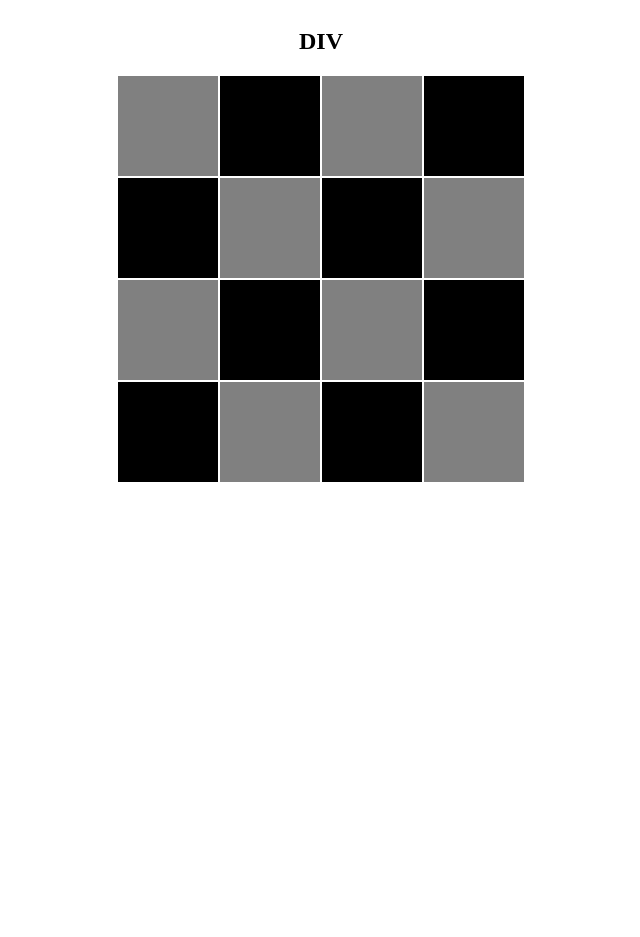
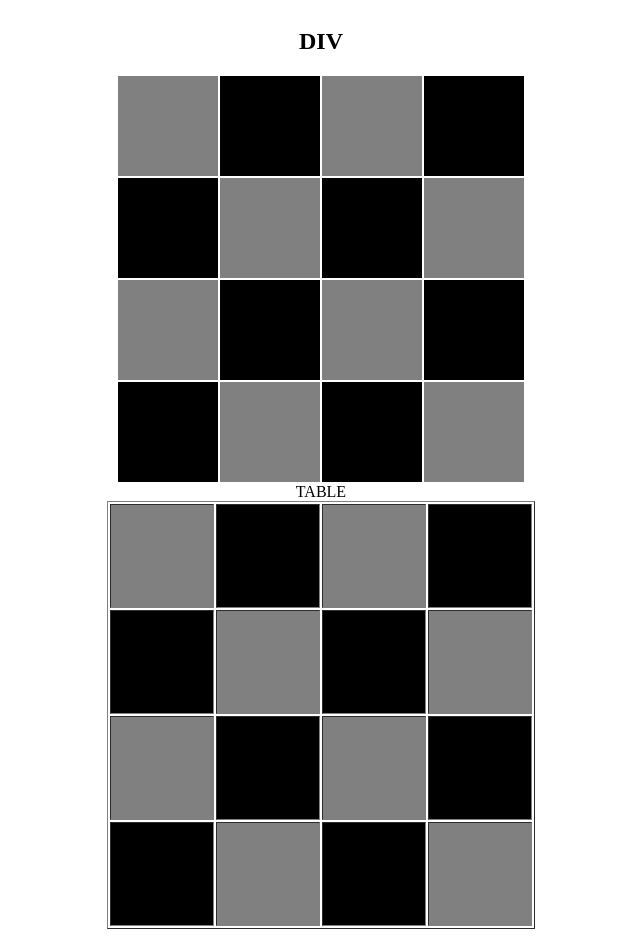
Before and after one commit to felixantoniocarvalho/TrilhaFrontEnd, a plain HTML site: page Desafio2/index-alex.html in a window 1280 px wide. Shown: the whole page, without its empty margins (319-959 px from the left). Before the commit the page ends 800 px from the top, so only its background shows below. Drawn offline with Linux system fonts and the light colour scheme.

Commit message:
adicionado tabela com table

```diff
--- a/Desafio2/index-alex.html
+++ b/Desafio2/index-alex.html
@@ -59,6 +59,31 @@
             <div class="celula preto"></div>
             <div class="celula cinza"></div>
         </div>
+    <section>
+        <table border="1">
+            <caption> TABLE </caption>
+            <tr>
+                <td style="width: 100px; height: 100px; background-color:grey"> </td>
+                <td style="width: 100px; height: 100px; background-color:black"> </td>
+                <td style="width: 100px; height: 100px; background-color:grey"> </td>
+                <td style="width: 100px; height: 100px; background-color:black"> </td>
+            </tr> <tr>
+                <td style="width: 100px; height: 100px; background-color:black"> </td>
+                <td style="width: 100px; height: 100px; background-color:grey"> </td>
+                <td style="width: 100px; height: 100px; background-color:black"> </td>
+                <td style="width: 100px; height: 100px; background-color:grey"> </td>
+            </tr> <tr>
+                <td style="width: 100px; height: 100px; background-color:grey"> </td>
+                <td style="width: 100px; height: 100px; background-color:black"> </td>
+                <td style="width: 100px; height: 100px; background-color:grey"> </td>
+                <td style="width: 100px; height: 100px; background-color:black"> </td>
+            </tr> <tr>
+                <td style="width: 100px; height: 100px; background-color:black"> </td>
+                <td style="width: 100px; height: 100px; background-color:grey"> </td>
+                <td style="width: 100px; height: 100px; background-color:black"> </td>
+                <td style="width: 100px; height: 100px; background-color:grey"> </td>
+
+          </table>
     </section>
 
 </body>
```
